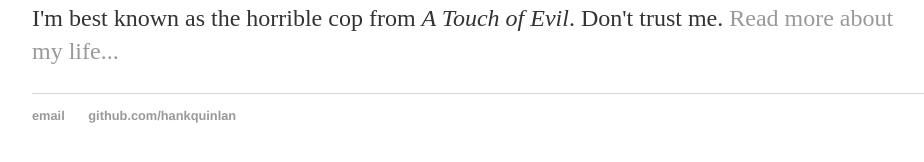
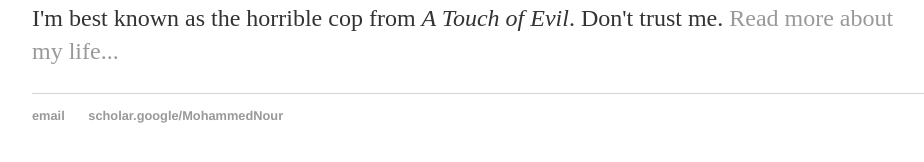
Before and after one commit to mnourgwad/mnourgwad.github.io, a Jekyll site: the page built from index.html, in a window 1280 px wide. Shown: the part 200-362 px from the top of the page, without its empty margins (160-1084 px from the left). Built offline with Jekyll 4.4.1, drawn with Linux system fonts in a browser that asks for light colours.

Commit message:
edited main

```diff
--- a/_layouts/default.html
+++ b/_layouts/default.html
@@ -26,7 +26,7 @@
   <footer>
    <ul>
    <li><a href="mailto:mnahmed@eng.zu.edu.eg">email</a></li>
-   <li><a href="https://scholar.google.de/citations?user=hcl9vXUAAAAJ&hl=en">github.com/hankquinlan</a></li>
+   <li><a href="https://scholar.google.de/citations?user=hcl9vXUAAAAJ&hl=en">scholar.google/MohammedNour</a></li>
    </ul>
   </footer>
   </body>
```
